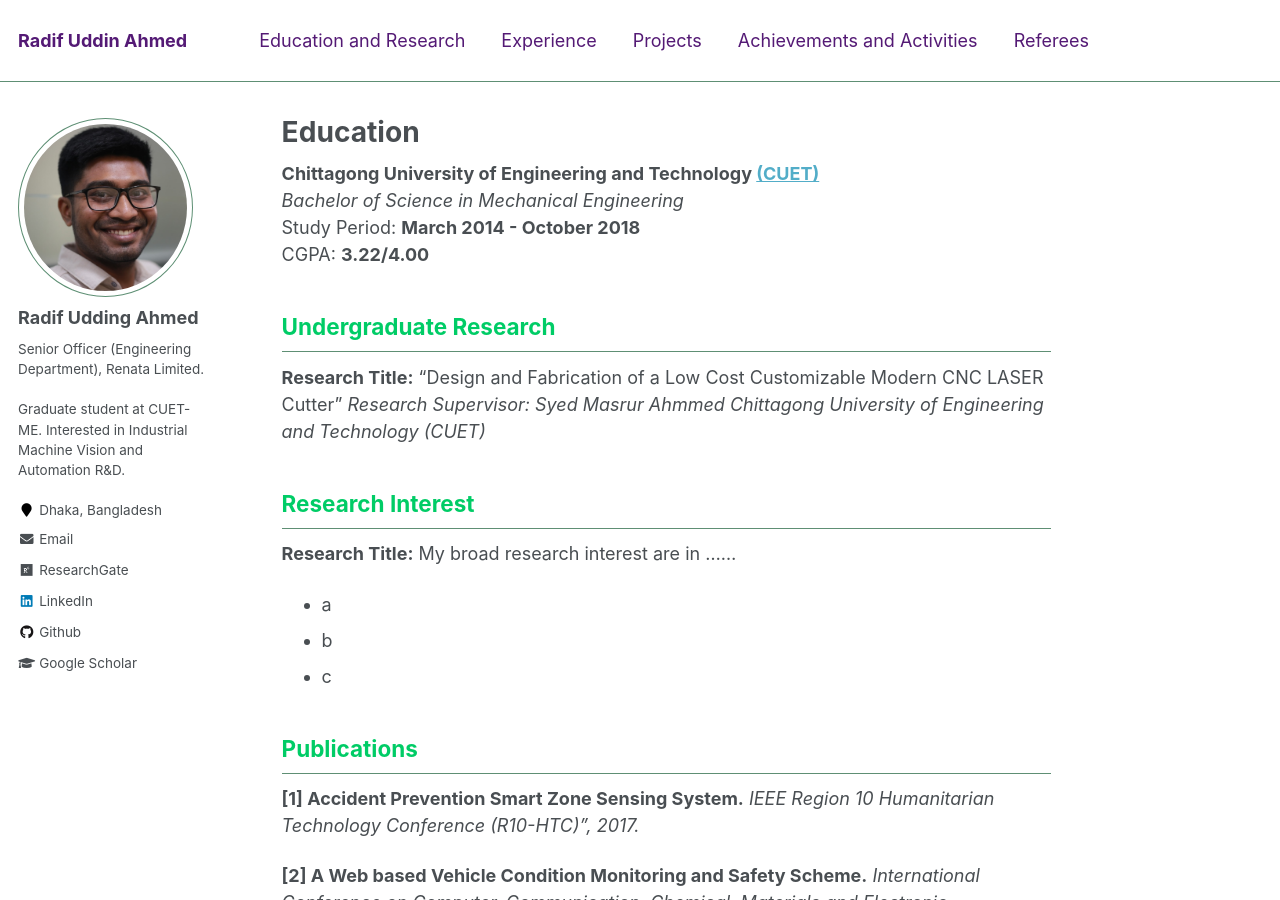
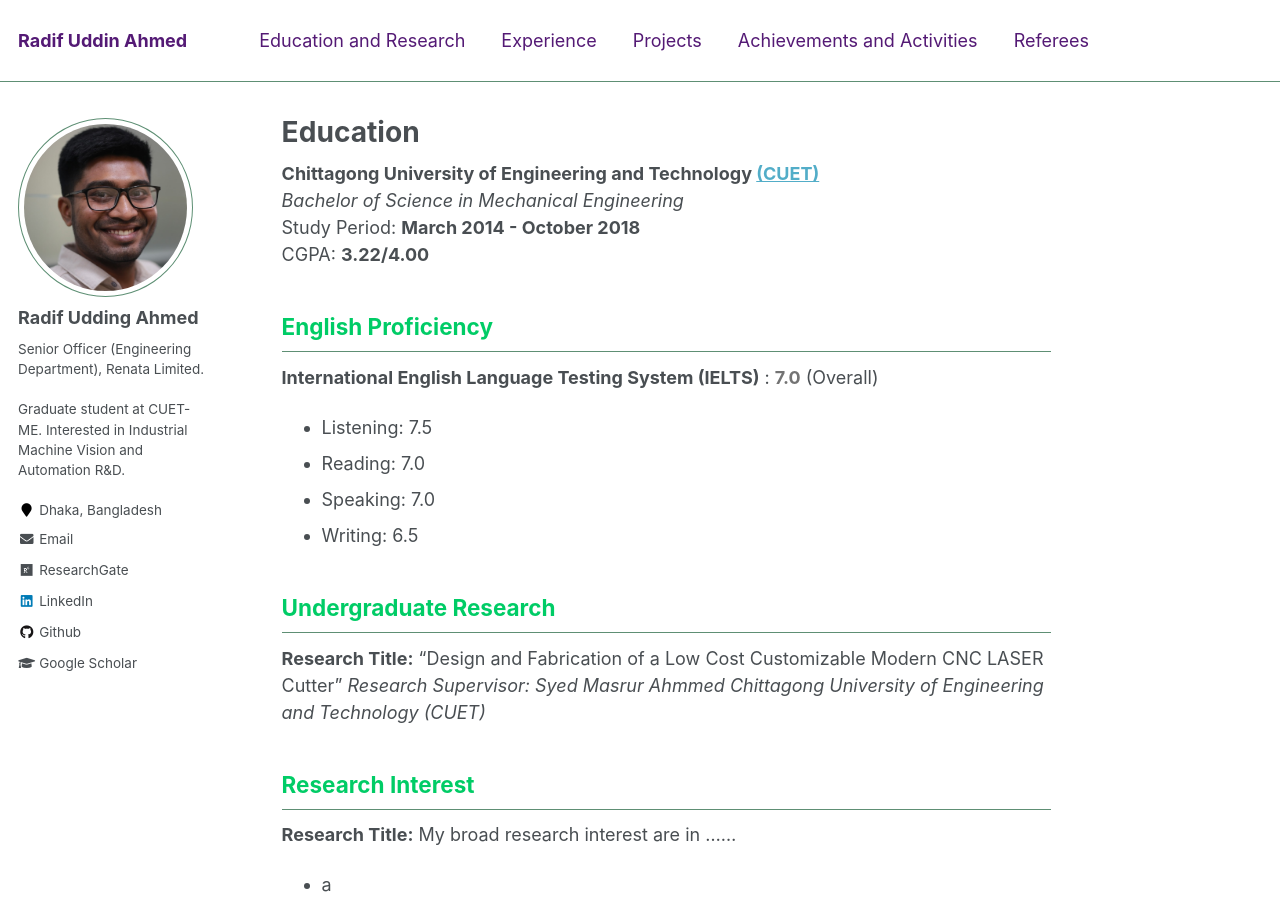
Before and after one commit to ricky-018/ricky-018.github.io, a Jekyll site: the page built from _pages/research.md, in a window 1280 px wide and 900 px high. Built offline with Jekyll 4.4.1, drawn with Linux system fonts in a browser that asks for light colours.

Commit message:
Update research.md

```diff
--- a/_pages/research.md
+++ b/_pages/research.md
@@ -11,6 +11,14 @@ redirect_from:
 *Bachelor of Science in Mechanical Engineering*
 Study Period: <b>March 2014 - October 2018</b>
 CGPA: <b>3.22/4.00</b>
+
+## <font color="#00cc66"> English Proficiency</font>
+
+**International English Language Testing System (IELTS)** : <b><font color= "#737373" >7.0</font></b> (Overall)
+  * Listening: 7.5
+  * Reading: 7.0
+  * Speaking: 7.0
+  * Writing:  6.5
 
 ## <font color="#00cc66"> Undergraduate Research </font>
 
@@ -29,11 +37,7 @@ My broad research interest are in ......
  * b
  * c
 
-<!--
-  ## <font color="#00cc66"> Research Statement </font>
-    Will write my research statement here.
-  *<font color="#ff6633">Omar Sharif</font>*
--->
+
 
 ## <font color="#00cc66"> Publications </font>
 
@@ -51,8 +55,3 @@ My broad research interest are in ......
 
 **[5] Design and Implementation of a Dual Axis Solar Tracker for Maximum Power.**
 *National Conference on Energy Technology and Industrial Automation, 2018.*
-
-<!--  **Identification of Multilingual Offense and Troll from Social Media Memes using Weighted Ensemble of Multimodal Features**
- Eftekhar Hossain, *<b><font color="#000"> Omar Sharif</font></b>*, Mohammed Moshiul Hoque, Nazmul Siddique, Md. Azad Hossain, M. Ali Akber Dewan, Iqbal H. Sarker
- [<font color="	#993333"> [Submitted to Expert Systems with Applications ] </font>](https://www.journals.elsevier.com/expert-systems-with-applications)  [<font color="#cc00ff">[Preprint (draft)] </font>](https://drive.google.com/file/d/1JaANjPY-CSczEQeJg9lx1OESdBFwBEKh/view?usp=sharing)
-   -->
```
